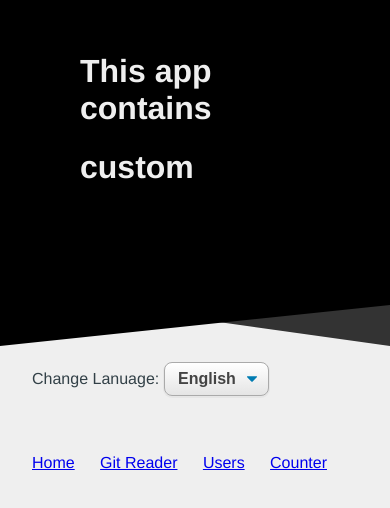
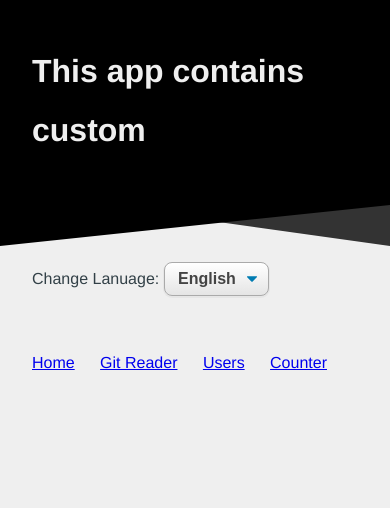
Before and after one commit to qtcoder999/redux-saga, a React app: page / in a window 390 px wide. Shown: the top 508 px of the page. Built offline with nearby package versions, Linux system fonts and the light colour scheme.

Commit message:
updated mobile css

```diff
--- a/src/index.css
+++ b/src/index.css
@@ -218,10 +218,16 @@ button:last-child{
     display: none;
   }
   .diff{
-    height: 250px;
+    height: 150px;
   }
   .diff .heading:first-child{
     margin-block-end: 0!important;
+  }
+  .heading{
+    width: 100%!important;
+  }
+  header{
+    padding: 2em 2em 4em;
   }
 }
 
```
